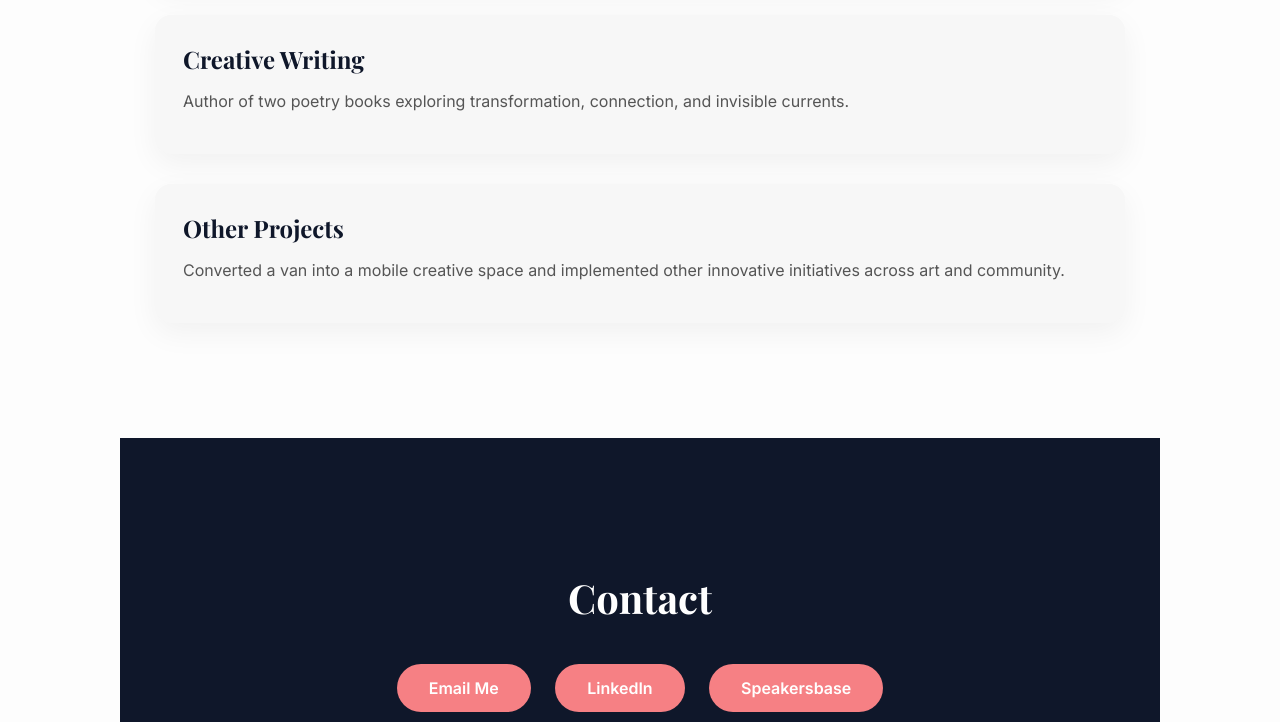
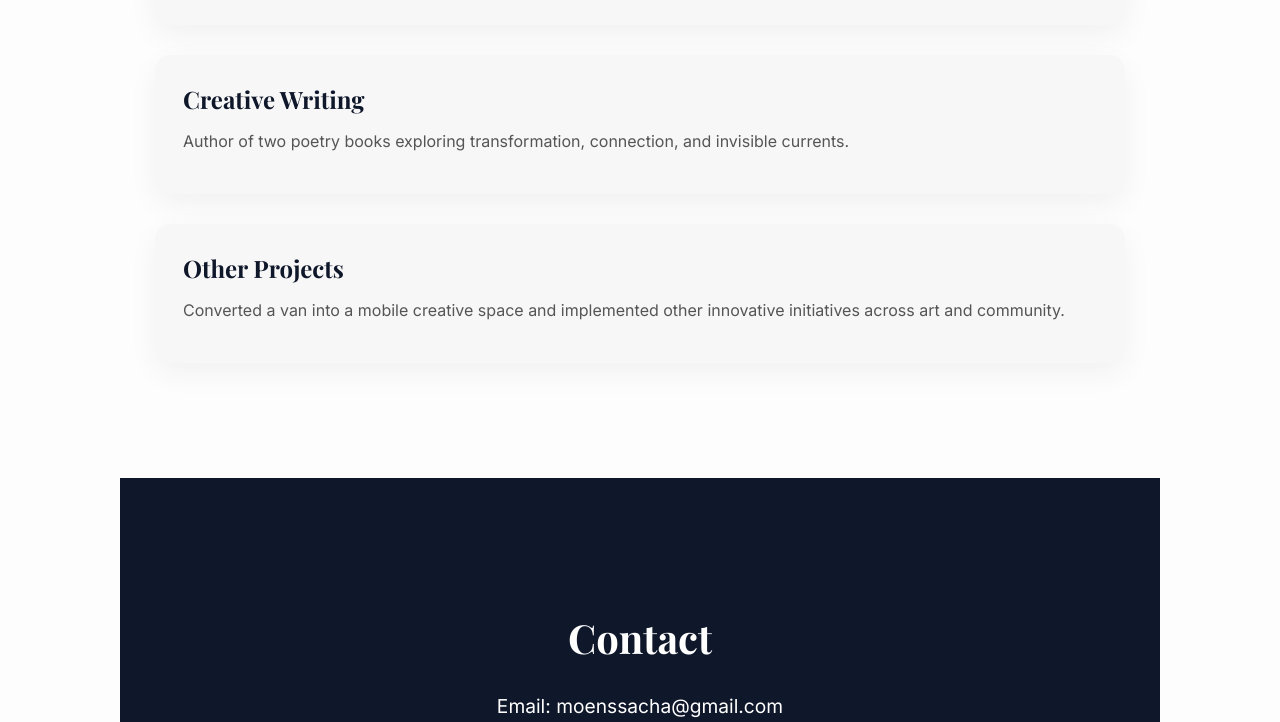
Before and after one commit to sacmoens/portfolio, a plain HTML site: page index.html in a window 1280 px wide. Shown: the part 2075-2797 px from the top of the page. Drawn offline with nearby package versions, Linux system fonts and the light colour scheme.

Commit message:
Update index.html

```diff
--- a/index.html
+++ b/index.html
@@ -3,7 +3,7 @@
 <head>
 <meta charset="UTF-8">
 <meta name="viewport" content="width=device-width, initial-scale=1.0">
-<title>[Your Name] – Weaver of Invisible Currents</title>
+<title>Sacha Moens – Weaver of Invisible Currents</title>
 <link href="https://fonts.googleapis.com/css2?family=Inter:wght@400;600;700&family=Playfair+Display:wght@700&display=swap" rel="stylesheet">
 <style>
   /* Global Styles */
@@ -66,17 +66,7 @@
   /* Contact Section */
   #contact { background: #0f172a; color: #fff; text-align: center; }
   #contact h2 { margin-bottom: 30px; font-size: 2.5em; }
-  #contact a {
-    display: inline-block;
-    margin: 10px;
-    padding: 14px 32px;
-    border-radius: 30px;
-    background: #f68084;
-    color: #fff;
-    font-weight: 600;
-    transition: background 0.3s;
-  }
-  #contact a:hover { background: #ff8b95; }
+  #contact p { font-size: 1.2em; margin: 8px 0; }
 
   /* Footer */
   footer { text-align: center; padding: 40px; font-size: 0.9em; color: #888; }
@@ -93,7 +83,7 @@
 
 <!-- Hero Section -->
 <section id="hero">
-  <h1>[Your Name]</h1>
+  <h1>Sacha Moens</h1>
   <p>Weaver of Invisible Currents · Producer · Facilitator · Artist</p>
   <a href="#projects">View My Work</a>
 </section>
@@ -115,10 +105,12 @@
     <div class="project-card">
       <h3>Exhibitions & Public Art</h3>
       <p>Co-organized multiple exhibitions, curated artists, and presented works at festivals and city spaces. Winner of several public art competitions.</p>
+      <a href="https://www.instagram.com/sacha_moens/" target="_blank">View on Instagram</a>
     </div>
     <div class="project-card">
       <h3>Corporate Workshops</h3>
       <p>Producer and facilitator of creative workshops for organizations, unlocking collaboration, imagination, and emotional intelligence.</p>
+      <a href="https://www.speakersbase.com/speakers/elisia-%26-sacha" target="_blank">View Workshops</a>
     </div>
     <div class="project-card">
       <h3>UR.zone</h3>
@@ -144,14 +136,13 @@
 <!-- Contact Section -->
 <section id="contact">
   <h2>Contact</h2>
-  <a href="mailto:your.email@example.com">Email Me</a>
-  <a href="https://www.linkedin.com/in/yourprofile" target="_blank">LinkedIn</a>
-  <a href="https://www.speakersbase.com/yourprofile" target="_blank">Speakersbase</a>
+  <p>Email: <a href="mailto:moenssacha@gmail.com">moenssacha@gmail.com</a></p>
+  <p>Phone: +32 471 681 279</p>
 </section>
 
 <!-- Footer -->
 <footer>
-  &copy; 2025 [Your Name]. All rights reserved.
+  &copy; 2025 Sacha Moens. All rights reserved.
 </footer>
 
 </body>
```
